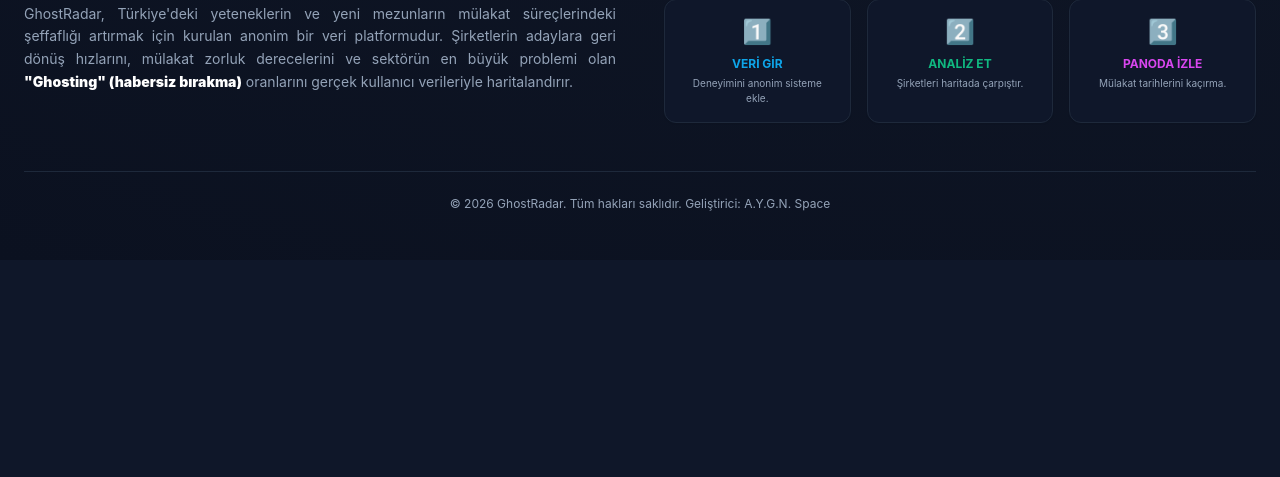
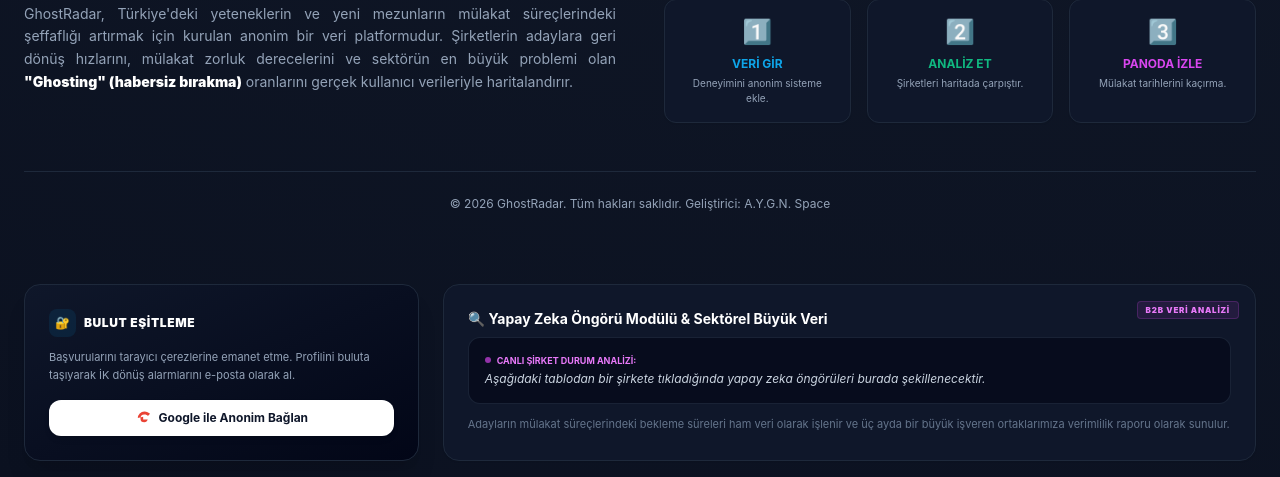
Before and after one commit to aygunspace/GhostRadar, a Flask app: page / in a window 1280 px wide. Shown: the part 3020-3497 px from the top of the page. Before the commit the page ends 3231 px from the top, so only its background shows below. Run offline with Flask 3, Linux system fonts and the light colour scheme; data comes from the database, SQL or seed files in the repository; some libraries are stand-ins or nearby versions.

Commit message:
Feature: Add AI Prediction module and Cloud Sync UI block

```diff
--- a/templates/index.html
+++ b/templates/index.html
@@ -374,6 +374,34 @@
                 <p>© 2026 GhostRadar. Tüm hakları saklıdır. Geliştirici: A.Y.G.N. Space</p>
             </div>
         </div>
+        <div class="mt-10 grid grid-cols-1 md:grid-cols-3 gap-6">
+            <div class="md:col-span-1 bg-gradient-to-br from-slate-900 to-slate-950 border border-slate-800 rounded-2xl p-6 flex flex-col justify-between shadow-xl">
+                <div>
+                    <div class="flex items-center gap-2 mb-3">
+                        <span class="bg-sky-500/10 text-sky-400 p-1.5 rounded-lg text-xs">🔐</span>
+                        <h4 class="font-black text-xs uppercase tracking-wider text-white">Bulut Eşitleme</h4>
+                    </div>
+                    <p class="text-[11px] text-slate-400 leading-relaxed mb-4">Başvurularını tarayıcı çerezlerine emanet etme. Profilini buluta taşıyarak İK dönüş alarmlarını e-posta olarak al.</p>
+                </div>
+                <button onclick="showToast('Google entegrasyonu bir sonraki güncellemede aktif olacaktır.', 'error')" class="w-full bg-white hover:bg-slate-100 text-slate-900 font-bold text-xs py-2.5 px-4 rounded-xl transition flex items-center justify-center gap-2 shadow-md">
+                    <svg class="w-4 h-4" viewBox="0 0 24 24"><path fill="#EA4335" d="M12.24 10.285V14.4h6.887c-.648 2.41-2.519 4.114-5.136 4.114A5.79 5.79 0 0 1 8.2 12.725a5.79 5.79 0 0 1 5.79-5.79c2.519 0 4.417 1.054 5.378 2.01l3.197-3.197C20.62 3.823 17.584 2.25 13.99 2.25a9.75 9.75 0 0 0-9.75 9.75 9.75 0 0 0 9.75 9.75c5.34 0 9.75-4.41 9.75-9.75 0-.64-.075-1.25-.214-1.832l-11.286-.133z"/></svg>
+                    Google ile Anonim Bağlan
+                </button>
+            </div>
+
+            <div class="md:col-span-2 bg-slate-900 border border-slate-800 rounded-2xl p-6 relative overflow-hidden shadow-sm">
+                <div class="absolute top-4 right-4 bg-fuchsia-500/10 text-fuchsia-400 border border-fuchsia-500/20 px-2 py-0.5 rounded text-[8px] font-black tracking-widest uppercase">B2B Veri Analizi</div>
+                <h4 class="font-bold text-sm mb-2 text-white">🔍 Yapay Zeka Öngörü Modülü & Sektörel Büyük Veri</h4>
+
+                <div class="bg-slate-950/60 p-4 rounded-xl border border-slate-800/80 mb-3">
+                    <div class="text-[9px] text-fuchsia-400 font-bold uppercase mb-1 flex items-center gap-1.5">
+                        <span class="w-1.5 h-1.5 bg-fuchsia-500 rounded-full animate-pulse"></span> Canlı Şirket Durum Analizi:
+                    </div>
+                    <p id="ai-prediction-box" class="text-xs text-slate-300 italic">Aşağıdaki tablodan bir şirkete tıkladığında yapay zeka öngörüleri burada şekillenecektir.</p>
+                </div>
+                <p class="text-[11px] text-slate-500">Adayların mülakat süreçlerindeki bekleme süreleri ham veri olarak işlenir ve üç ayda bir büyük işveren ortaklarımıza verimlilik raporu olarak sunulur.</p>
+            </div>
+        </div>
     </main>
 
     <div id="toast-container" class="fixed bottom-6 right-6 z-[100] flex flex-col gap-3 pointer-events-none"></div>
@@ -606,7 +634,7 @@
                 }
 
                 tableBody.innerHTML += `
-                    <tr class="hover:bg-slate-800/10 transition border-b border-slate-800/10">
+                    <tr class="hover:bg-slate-800/10 transition border-b border-slate-800/10 cursor-pointer" onclick="fetchAIPrediction('${item.company_name}')">
                         <td class="py-3">
                             <div class="font-bold flex items-center">${item.company_name} ${getVerifiedBadge(item.company_name, allData)}</div>
                             <div class="text-[9px] text-slate-400">${item.city || 'Türkiye'}</div>
@@ -730,6 +758,18 @@
             });
         }
 
+        function fetchAIPrediction(companyName) {
+            document.getElementById('ai-prediction-box').innerHTML = `<span class="text-slate-500">Yapay Zeka ${companyName} verilerini analiz ediyor...</span>`;
+            fetch('/api/company/info?name=' + encodeURIComponent(companyName))
+                .then(res => res.json())
+                .then(data => {
+                    document.getElementById('ai-prediction-box').innerHTML = `
+                        <strong class="text-white">${data.company}</strong> | Toplam Bildirim: <span class="text-sky-400">${data.total_reviews}</span> | Ghosting Oranı: <span class="text-rose-400">%${data.ghost_rate}</span><br>
+                        <span class="text-fuchsia-300 mt-1 block">🤖 ${data.ai_prediction}</span>
+                    `;
+                });
+        }
+
         function openCheckout() { document.getElementById('checkoutModal').classList.remove('hidden'); }
         function closeCheckout() { document.getElementById('checkoutModal').classList.add('hidden'); }
 
```
